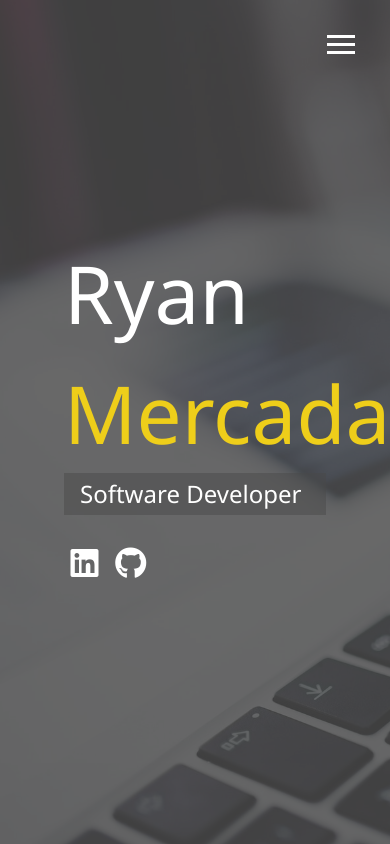
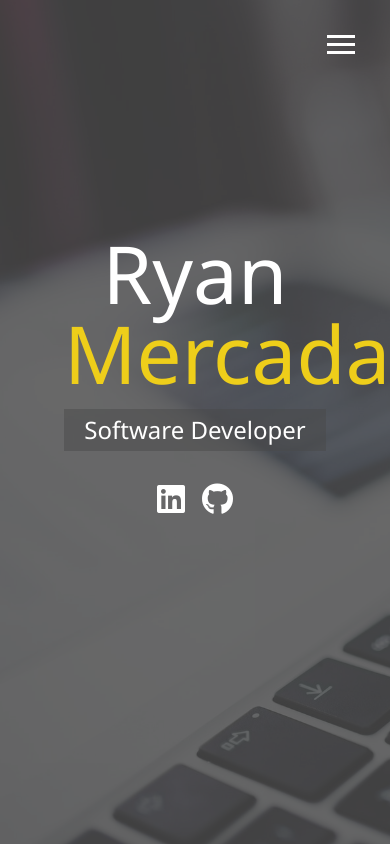
Before and after one commit to ryanmercadante/portfolio-website, a website: page dist/index.html in a window 390 px wide. Drawn offline with Linux system fonts and the light colour scheme.

Commit message:
added media queries and made menu over responsive

```diff
--- a/scss/_config.scss
+++ b/scss/_config.scss
@@ -28,3 +28,28 @@ $background-opacity: 0.8;
     }
   }
 }
+
+// Media Query Mixins
+@mixin mediaSm {
+  @media screen and (max-width: 500px) {
+    @content;
+  }
+}
+
+@mixin mediaMd {
+  @media screen and (max-width: 768px) {
+    @content;
+  }
+}
+
+@mixin mediaLg {
+  @media screen and (min-width: 769px) and (max-width: 1170px) {
+    @content;
+  }
+}
+
+@mixin mediaXl {
+  @media screen and (min-width: 1171px) {
+    @content;
+  }
+}
--- /dev/null
+++ b/scss/_mobile.scss
@@ -0,0 +1,55 @@
+// Widescreen
+@include mediaXl {
+}
+
+// Desktops and Laptops
+@include mediaLg {
+}
+
+// Tables and Small Laptops
+@include mediaMd {
+  main {
+    align-items: center;
+    text-align: center;
+
+    .lg-heading {
+      line-height: 1;
+      margin-bottom: 1rem;
+    }
+  }
+
+  ul.menu-nav,
+  div.menu-branding {
+    float: none;
+    width: 100%;
+    min-height: 0;
+
+    &.show {
+      transform: translate3d(0, 0, 0);
+    }
+  }
+
+  .menu-nav {
+    height: 75vh;
+    transform: translate3d(-100%, 0, 0);
+    font-size: 24px;
+  }
+
+  .menu-branding {
+    height: 25vh;
+    transform: translate3d(100%, 0, 0);
+
+    .portrait {
+      background: url("../img/headshot-small.png");
+      width: 150px;
+      height: 150px;
+    }
+  }
+}
+
+// Smartphones
+@include mediaSm {
+  main#home h1 {
+    margin-top: 10vh;
+  }
+}
--- a/scss/main.scss
+++ b/scss/main.scss
@@ -1,5 +1,6 @@
 @import "config";
 @import "menu";
+@import "mobile";
 
 * {
   box-sizing: border-box;
```
Also changed, not shown: dist/css/main.css, dist/img/headshot-small.png (added).
